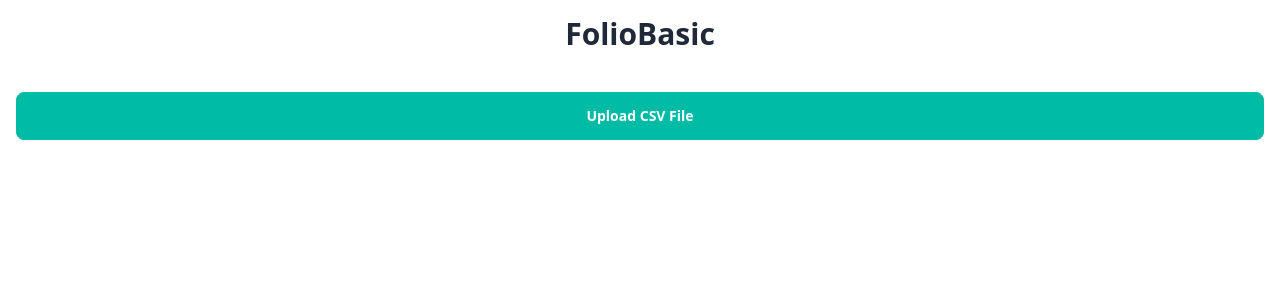
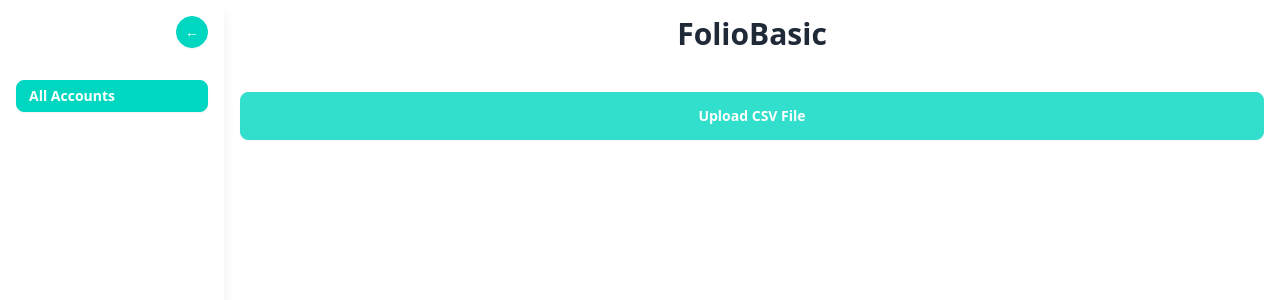
Before and after one commit to aarontorres0/FolioBasic, a React (Vite) app in the folder client/: page / in a window 1280 px wide. Shown: the top 300 px of the page. Built offline with nearby package versions, Linux system fonts and the light colour scheme.

Commit message:
feat: Add sidebar navigation

```diff
--- a/client/src/App.jsx
+++ b/client/src/App.jsx
@@ -1,5 +1,6 @@
 import { useEffect, useState } from "react";
 import AccountSection from "./components/AccountSection";
+import Navbar from "./components/Navbar";
 import UploadCSV from "./components/UploadCSV";
 import { fetchStockData } from "./utils/stockData";
 
@@ -7,6 +8,8 @@ function App() {
   const [portfolioData, setPortfolioData] = useState({});
   const [stockData, setStockData] = useState({});
   const [loading, setLoading] = useState(false);
+  const [selectedAccount, setSelectedAccount] = useState("All");
+  const [isNavbarOpen, setIsNavbarOpen] = useState(true);
 
   useEffect(() => {
     const allTickers = Object.values(portfolioData)
@@ -20,11 +23,31 @@ function App() {
     }
   }, [portfolioData]);
 
+  const handleAccountSelect = (account) => {
+    setSelectedAccount(account);
+  };
+
+  const toggleNavbar = () => {
+    setIsNavbarOpen(!isNavbarOpen);
+  };
+
+  const accounts = Object.keys(portfolioData);
+
   return (
+    <div className="flex h-screen overflow-hidden">
+      <Navbar
+        accounts={accounts}
+        selectedAccount={selectedAccount}
+        onSelectAccount={handleAccountSelect}
+        isOpen={isNavbarOpen}
+        onToggle={toggleNavbar}
+      />
+      <div className={`flex-1 overflow-auto transition-all duration-300 ${isNavbarOpen ? "ml-56" : "ml-16"}`}>
         <div className="p-4">
           <h1 className="text-3xl font-bold text-center mb-6">FolioBasic</h1>
           <UploadCSV onUpload={setPortfolioData} />
-      {Object.entries(portfolioData).map(([account, data]) => (
+          {selectedAccount === "All" ? (
+            Object.entries(portfolioData).map(([account, data]) => (
               <AccountSection
                 key={account}
                 account={account}
@@ -32,7 +55,17 @@ function App() {
                 stockData={stockData}
                 loading={loading}
               />
-      ))}
+            ))
+          ) : (
+            <AccountSection
+              account={selectedAccount}
+              data={portfolioData[selectedAccount]}
+              stockData={stockData}
+              loading={loading}
+            />
+          )}
+        </div>
+      </div>
     </div>
   );
 }
--- /dev/null
+++ b/client/src/components/Navbar.jsx
@@ -0,0 +1,39 @@
+import React from 'react';
+
+const Navbar = ({ accounts, selectedAccount, onSelectAccount, isOpen, onToggle }) => {
+  return (
+    <div className={`fixed left-0 top-0 h-full bg-base-100 shadow-lg transition-all duration-300 ${isOpen ? 'w-56' : 'w-16'} z-10`}>
+      <button onClick={onToggle} className="btn btn-sm btn-circle btn-accent text-white absolute top-4 right-4">
+        {isOpen ? '←' : '→'}
+      </button>
+      <nav className="mt-16 p-2">
+        <ul className="menu menu-compact gap-2">
+          {isOpen && (
+            <>
+              <li>
+                <button
+                  className={`btn btn-sm w-full justify-start ${selectedAccount === 'All' ? 'btn-accent text-white' : 'btn-outline'}`}
+                  onClick={() => onSelectAccount('All')}
+                >
+                  All Accounts
+                </button>
+              </li>
+              {accounts.map(account => (
+                <li key={account}>
+                  <button
+                    className={`btn btn-sm w-full justify-start ${selectedAccount === account ? 'btn-accent text-white' : 'btn-outline'}`}
+                    onClick={() => onSelectAccount(account)}
+                  >
+                    <span className="truncate">{account}</span>
+                  </button>
+                </li>
+              ))}
+            </>
+          )}
+        </ul>
+      </nav>
+    </div>
+  );
+};
+
+export default Navbar;
--- a/client/src/components/UploadCSV.jsx
+++ b/client/src/components/UploadCSV.jsx
@@ -47,7 +47,7 @@ const UploadCSV = ({ onUpload }) => {
         />
         <button
           onClick={triggerFileInput}
-          className="btn btn-active btn-accent text-white hover:opacity-80 transition-opacity duration-300"
+          className="btn btn-accent text-white hover:btn-active opacity-80 transition-opacity duration-300"
         >
           Upload CSV File
         </button>
```
Also changed, not shown: 2 other files (tests, documents, lock files or other folders). Lines whose indentation alone changed are shown as unchanged.
